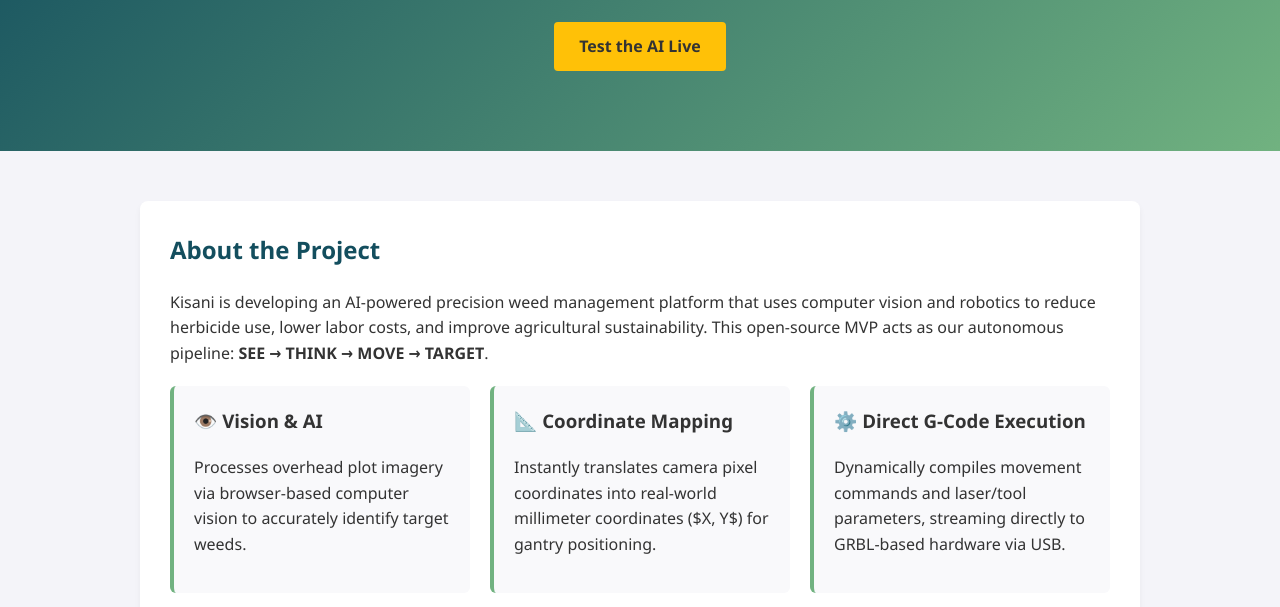
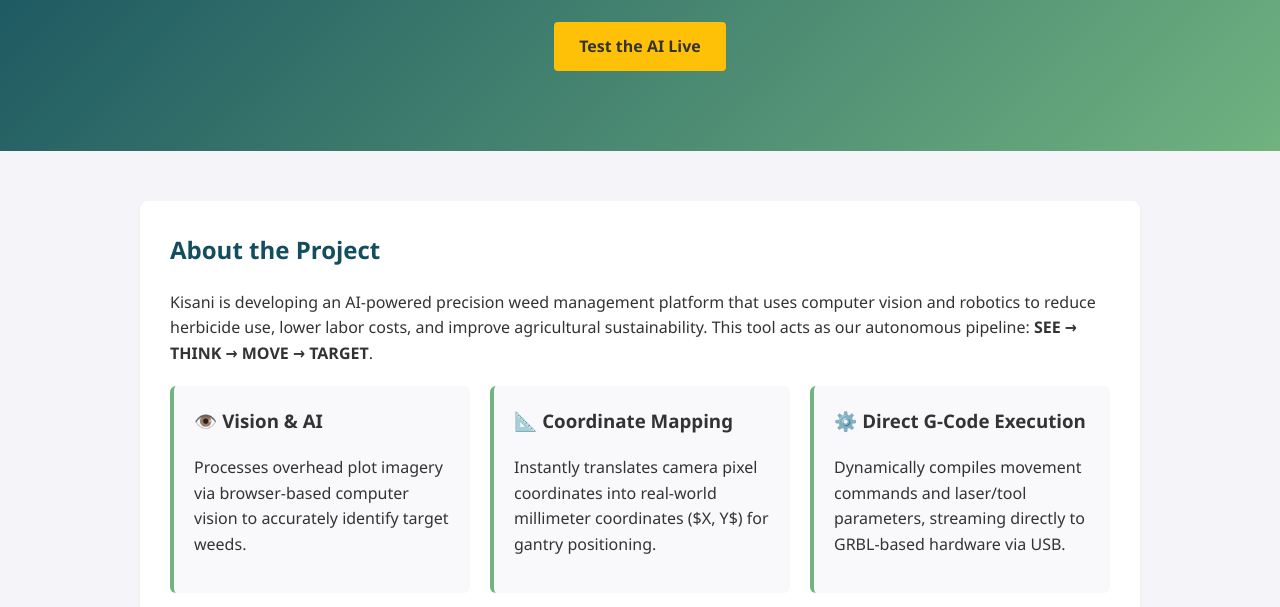
Before and after one commit to anurag-masih/kisanitech, a plain HTML site: page index.html in a window 1280 px wide. Shown: the part 193-800 px from the top of the page. Drawn offline with Linux system fonts and the light colour scheme.

Commit message:
Update index.html

```diff
--- a/index.html
+++ b/index.html
@@ -26,7 +26,7 @@
         <!-- ABOUT / FEATURES SECTION -->
         <section class="card">
             <h2>About the Project</h2>
-            <p>Kisani is developing an AI-powered precision weed management platform that uses computer vision and robotics to reduce herbicide use, lower labor costs, and improve agricultural sustainability. This open-source MVP acts as our autonomous pipeline: <strong>SEE → THINK → MOVE → TARGET</strong>.</p>
+            <p>Kisani is developing an AI-powered precision weed management platform that uses computer vision and robotics to reduce herbicide use, lower labor costs, and improve agricultural sustainability. This tool acts as our autonomous pipeline: <strong>SEE → THINK → MOVE → TARGET</strong>.</p>
 
             <div class="features-grid">
                 <div class="feature-box">
```
